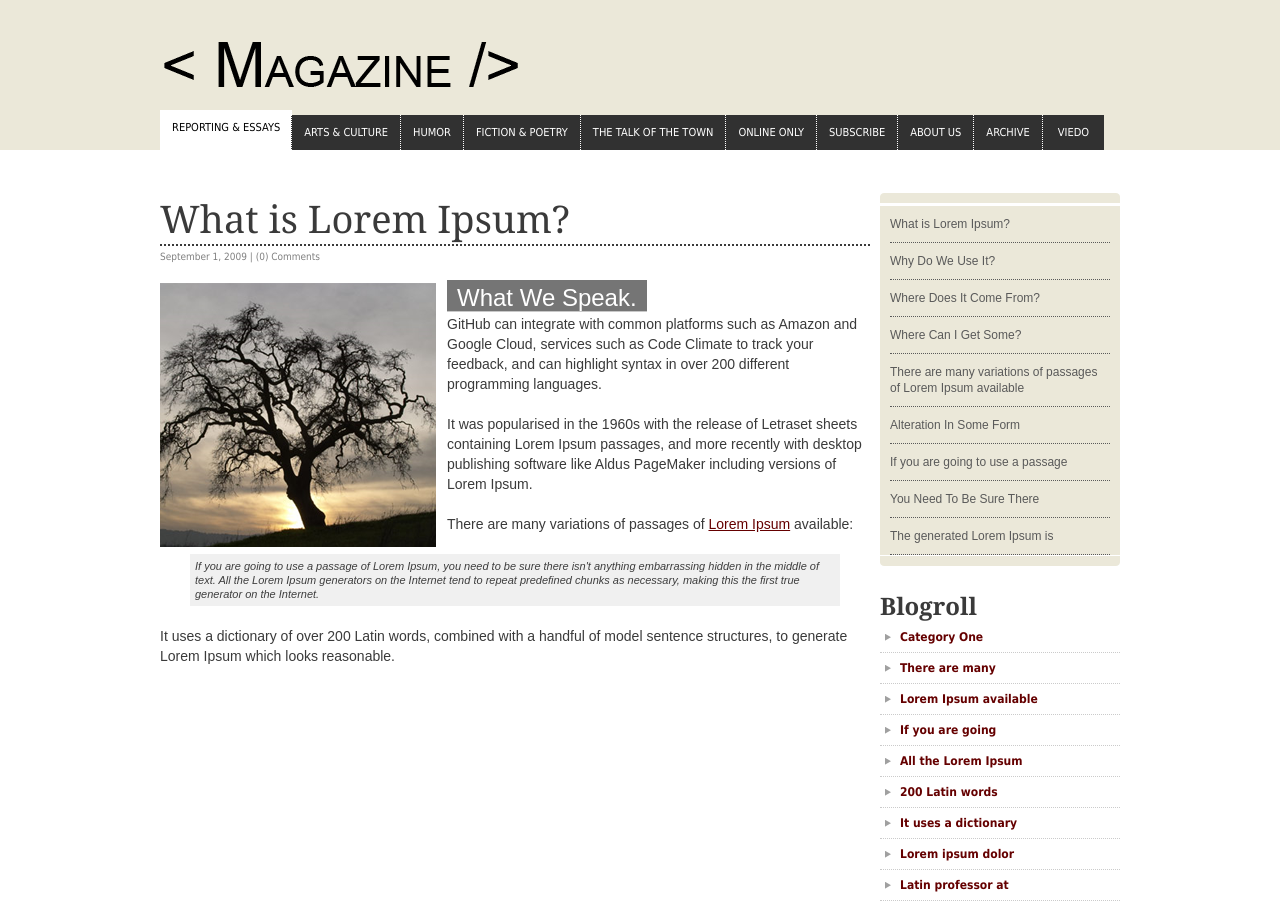
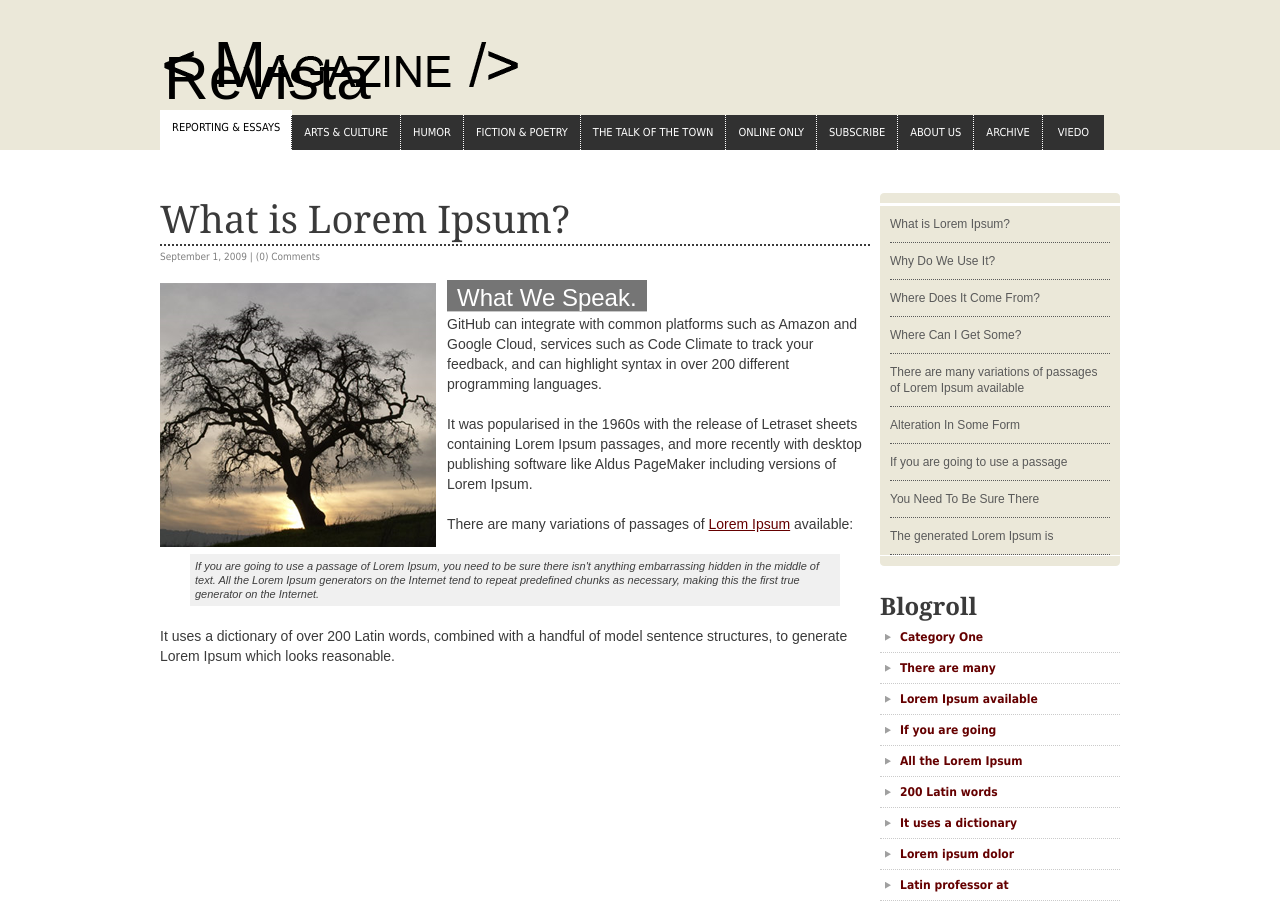
Before and after one commit to 3AGS3/fundamentalsufv.github.io, a plain HTML site: page docs/index.html in a window 1280 px wide. Shown: the top 904 px of the page. Drawn offline with Linux system fonts and the light colour scheme.

Commit message:
change title

```diff
--- a/docs/index.html
+++ b/docs/index.html
@@ -9,7 +9,7 @@
 <body>
 <div id="wrapper">
    <div id="branding">
-   <h1 class="logo"><a href="#" title="&lt; Magazine /&gt;">&lt; Revista /&gt;</a></h1>
+   <h1 class="logo">Revista</h1>
    <ul class="topNav">
 	    <li><a href="#" class="topNavAct">REPORTING &amp; ESSAYS</a></li>
 		<li><a href="#">ARTS &amp; CULTURE</a></li>
```
